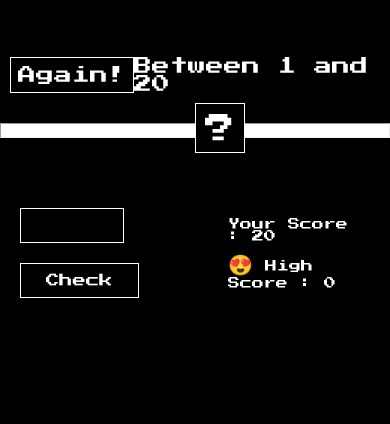
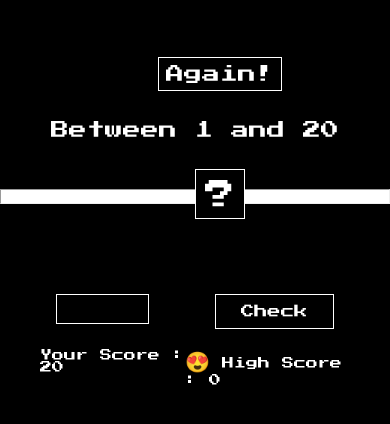
Before and after one commit to krishna-Sathish/Guess-my-number, a plain HTML site: page index.html in a window 390 px wide. Shown: the part 36-460 px from the top of the page. Drawn offline with Linux system fonts and the light colour scheme.

Commit message:
Finally mobile responsive completed

```diff
--- a/game.css
+++ b/game.css
@@ -84,19 +84,23 @@ hr{
     font-size: 18px;
   }
   .difference{
+    display: block;
     padding: 10px;
     margin-top: 50px;
 }
 #again-btn{
     padding: 7px 7px;
     font-size: 18px;
+    margin-left: 40%;
 }
 h2{
     font-size: 18px;
+    margin-top: 30px;
+    text-align: center;
 }
 hr{
     height: 15px;
-    margin-top: 20px;
+    margin-top: 40px;
 }
 .question-mark div{
 
@@ -110,23 +114,28 @@ hr{
 
 }
 .bottom-value{
-
-    justify-content:space-between;
-    padding: 20px;
+    display: block;
 
 }
 #input{
-    width: 50%;
+    height: 30px;
+    padding: 0px;
 
 }
 
 #check{
     padding: 10px 25px;
+    margin-top: 0px;
 
 
 }
+.common{
+display: flex;
+justify-content: space-around;
+}
 .common p{
     font-size: 12px;
+    margin-top: 20px;
 }
 .para p{
    font-size: 12px;
```
